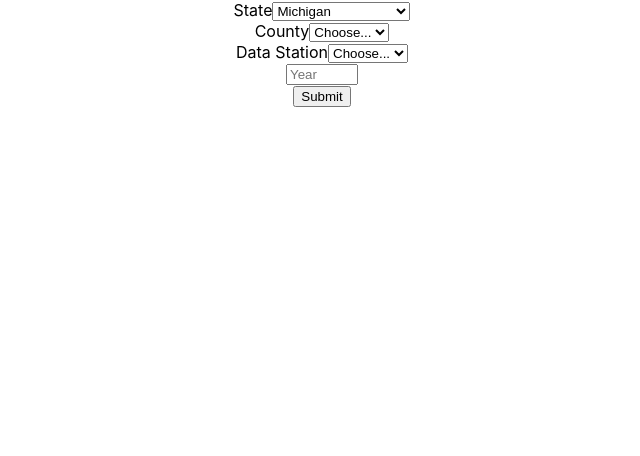
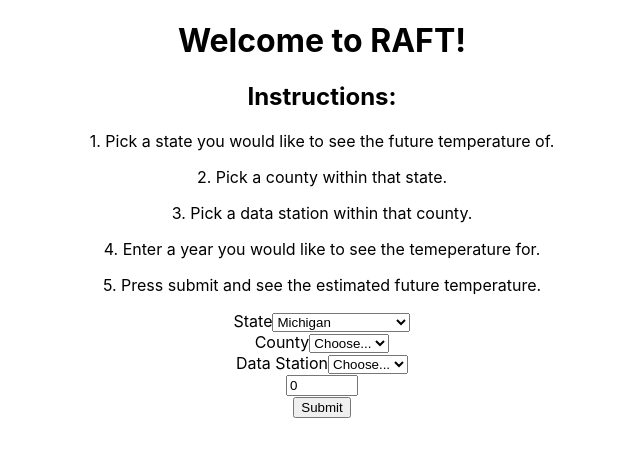
Before and after one commit to lhei-git/RAFT, a React (Create React App) app in the folder client/: page / in a window 1280 px wide. Shown: the top 456 px of the page, without its empty margins (318-958 px from the left). Built offline with nearby package versions, Linux system fonts and the light colour scheme; no server answers.

Commit message:
Added year input functionality

```diff
--- a/client/src/App.js
+++ b/client/src/App.js
@@ -5,6 +5,13 @@ import Form from './components/Form';
 function App() {
   return (
     <div className="App">
+      <h1>Welcome to RAFT!</h1>
+      <h2>Instructions:</h2>
+      <p>1. Pick a state you would like to see the future temperature of.</p>
+      <p>2. Pick a county within that state.</p>
+      <p>3. Pick a data station within that county.</p>
+      <p>4. Enter a year you would like to see the temeperature for.</p>
+      <p>5. Press submit and see the estimated future temperature.</p>
       <Form />
     </div>
   );
--- a/client/src/components/Form.js
+++ b/client/src/components/Form.js
@@ -13,6 +13,7 @@ const InputForm = () => {
     selectCounty,
     selectStation,
     getCounties,
+    selectYear,
   } = useContext(InputsContext);
 
   useEffect(() => {
@@ -42,8 +43,10 @@ const InputForm = () => {
           size="sm"
           type="number"
           placeholder="Year"
-          min="2021"
+          min="2022"
           max="9999"
+          value={inputs.year}
+          onChange={(e) => selectYear(e.target.value)}
         />
       </Form.Group>
 
--- a/client/src/context/InputsContext.js
+++ b/client/src/context/InputsContext.js
@@ -32,7 +32,7 @@ export const InputsProvider = ({ children }) => {
     county: '',
     station: '',
     month: '',
-    year: '',
+    year: 0,
     counties: [],
     stations: [],
     // model data maybe
@@ -46,9 +46,8 @@ export const InputsProvider = ({ children }) => {
   const selectStation = (station) =>
     dispatch({ type: 'SELECT_STATION', payload: station });
   const selectMonth = (month) =>
-    dispatch({ type: 'SELECT_STATION', payload: month });
-  const selectYear = (year) =>
-    dispatch({ type: 'SELECT_STATION', payload: year });
+    dispatch({ type: 'SELECT_MONTH', payload: month });
+  const selectYear = (year) => dispatch({ type: 'SELECT_YEAR', payload: year });
   const getCounties = async (state) => {
     try {
       // axios call to get counties
```
